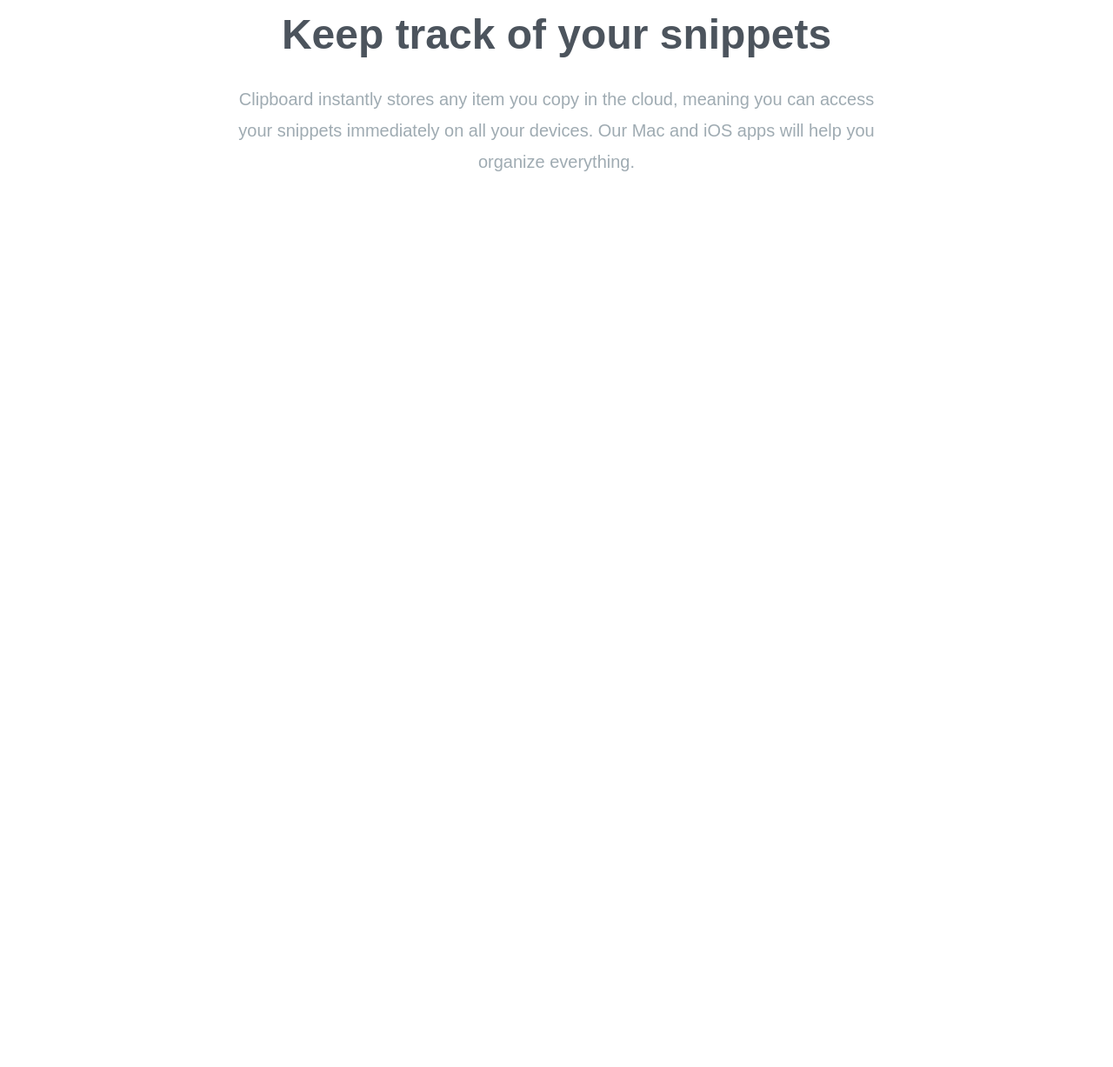
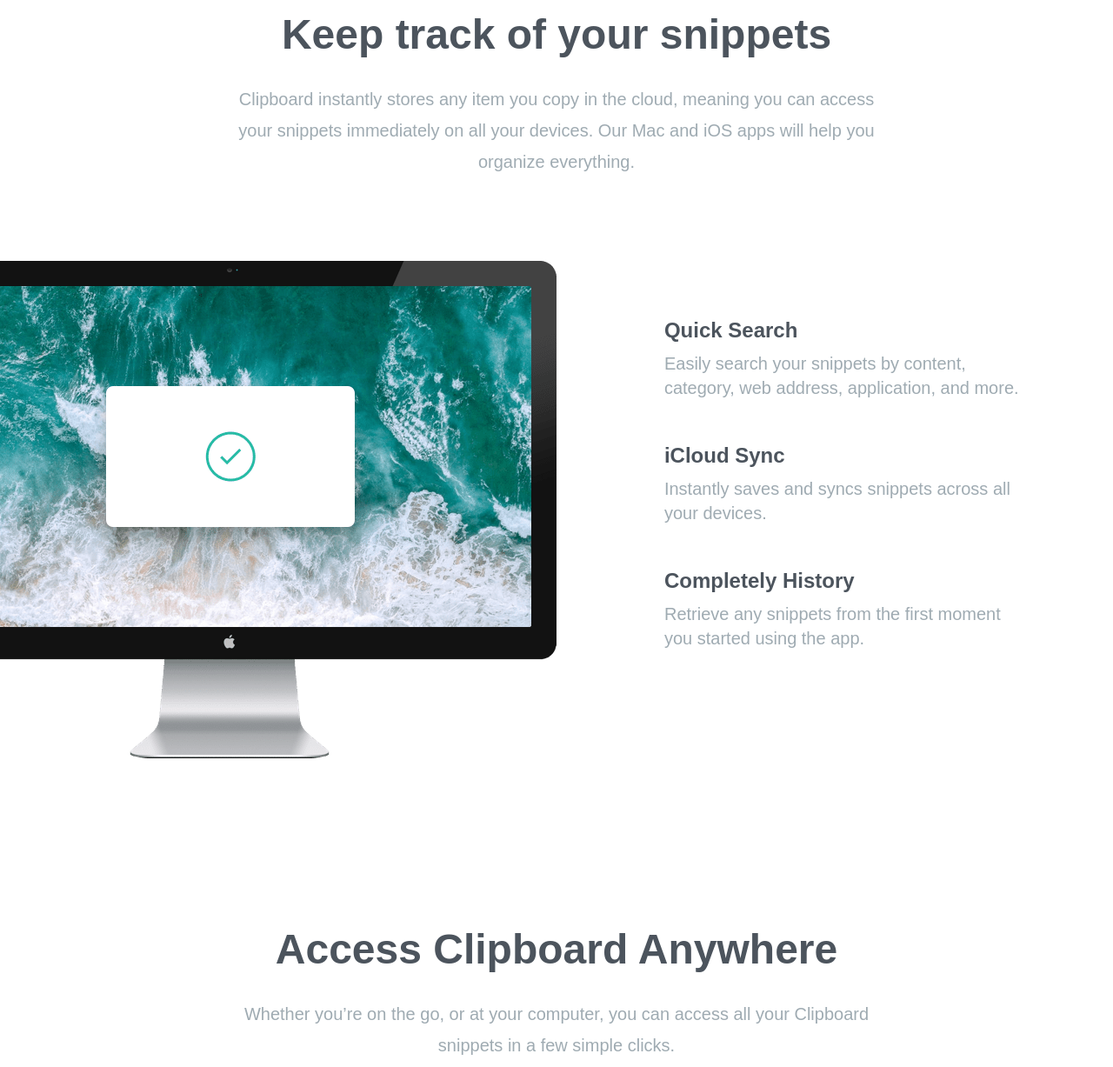
Before and after one commit to coordova/tailwind-clipboard, a website: page index.html in a window 1280 px wide. Shown: the part 705-1932 px from the top of the page at 87% size. Before the commit the page ends 1005 px from the top, so only its background shows below. Drawn offline with Linux system fonts and the light colour scheme; a web font is replaced by a local one.

Commit message:
bt.tailwind.clipboard - 04 = Features Section & Items

```diff
--- a/index.html
+++ b/index.html
@@ -16,7 +16,7 @@
 	<body>
 		<!-- Hero section -->
 		<section id="hero">
-			<div class="section-container mb-40 px-10 pt-16">
+			<div class="section-container mb-40 pt-16">
 				<img src="images/logo.svg" alt="" class="mx-auto my-16" />
 				<h3>
 					A history of everything you copy
@@ -47,7 +47,7 @@
 
 		<!-- Snippets Section -->
 		<section id="snippets">
-			<div class="section-container my-20 px-10">
+			<div class="section-container my-20">
 				<h3>
 					Keep track of your snippets
 				</h3>
@@ -56,5 +56,53 @@
 				</p>
 			</div>
 		</section>
+		<section id="features">
+			<div class="section-container my-20">
+				<div class="relative flex flex-col md:flex-row md:space-x-32">
+					<!-- Image -->
+					<div class="md:w-1/2">
+						<img src="images/image-computer.png" alt="" class="md:absolute top-0 right-[50%]">
+					</div>
+
+					<!-- Items Container -->
+					<div class="flex flex-col mt-16 mb-24 space-y-12 text-xl md:w-1/2 md:mb-60 md:text-left md:pl-16">
+						<!-- Item1 -->
+						<div>
+							<h5 class="mb-2 text-2xl font-bold text-darkGrayishBlue">Quick Search</h5>
+							<p class="max-w-md text-grayishBlue">
+								Easily search your snippets by content, category, web address, application, and more.
+							</p>
+						</div>
+
+						<!-- Item2 -->
+						<div>
+							<h5 class="mb-2 text-2xl font-bold text-darkGrayishBlue">iCloud Sync</h5>
+							<p class="max-w-md text-grayishBlue">
+								Instantly saves and syncs snippets across all your devices.
+							</p>
+						</div>
+
+						<!-- Item3 -->
+						<div>
+							<h5 class="mb-2 text-2xl font-bold text-darkGrayishBlue">Completely History</h5>
+							<p class="max-w-md text-grayishBlue">
+								Retrieve any snippets from the first moment you started using the app.
+							</p>
+						</div>
+					</div>
+				</div>
+			</div>
+		</section>
+
+		<!-- Access Anywhere Section -->
+		<section id="access">
+			<div class="section-container my-20">
+				<h3>Access Clipboard Anywhere</h3>
+				<p class="max-w-3xl mx-auto mb-24 text-xl leading-9 text-center text-grayishBlue">
+					Whether you’re on the go, or at your computer, you can access all your Clipboard snippets in a few simple clicks.
+				</p>
+				<img src="images/image-devices.png" alt="" class="mx-auto">
+			</div>
+		</section>
 	</body>
 </html>
--- a/input.css
+++ b/input.css
@@ -10,7 +10,7 @@
 }
 /*----------------------------------------------*/
 .section-container {
-    @apply max-w-6xl mx-auto text-center;
+    @apply max-w-6xl mx-auto text-center px-10;
 }
 
 .button-container {
```
Also changed, not shown: css/style.css.
